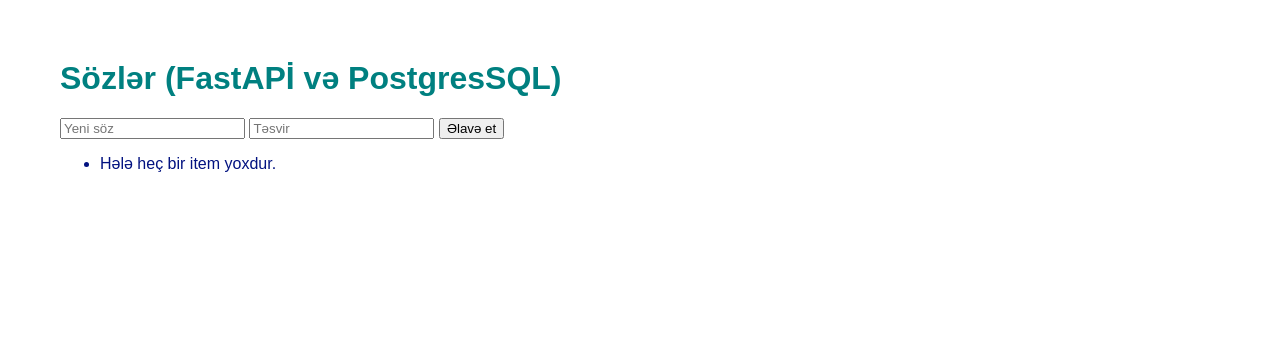
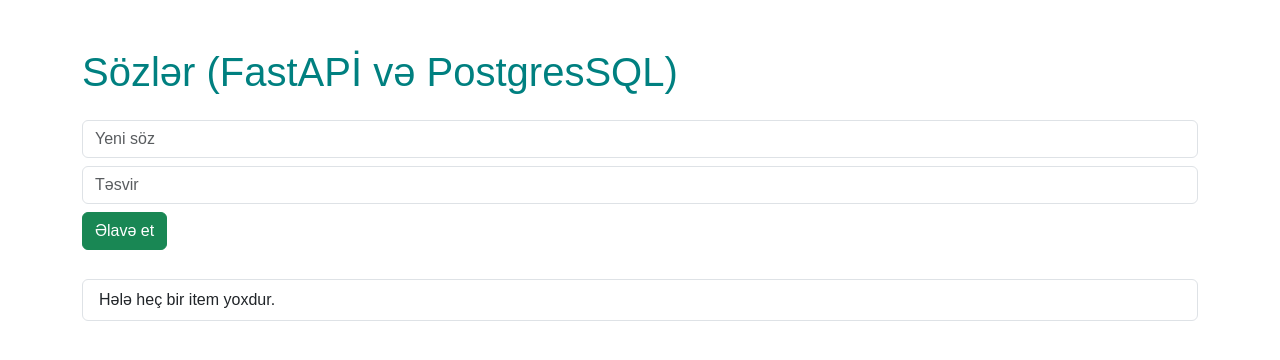
Before and after one commit to hasannagiev/fastapi_test, a FastAPI app: page / in a window 1280 px wide. Shown: the top 360 px of the page. Run offline with FastAPI, Linux system fonts and the light colour scheme.

Commit message:
bootsrap ile

```diff
--- a/app/static/style.css
+++ b/app/static/style.css
@@ -9,5 +9,5 @@
 
 li {
     margin: 5px 0;
-    color: #021280;
+    color: #008080;
 }
--- a/app/templates/index.html
+++ b/app/templates/index.html
@@ -2,34 +2,49 @@
 <html lang="az">
 <head>
     <meta charset="UTF-8">
-    <title>Item CRUD</title>
+    <title>CRUD_prinsipinin_izahı</title>
+    <!-- Bootstrap CSS -->
+    <link href="https://cdn.jsdelivr.net/npm/bootstrap@5.3.2/dist/css/bootstrap.min.css" rel="stylesheet">
     <link rel="stylesheet" href="/static/style.css">
 </head>
-<body>
-    <h1>Sözlər (FastAPİ və PostgresSQL)</h1>
+<body class="container mt-5">
 
-    <form action="/items/create" method="post">
-        <input type="text" name="name" placeholder="Yeni söz" required>
-        <input type="text" name="description" placeholder="Təsvir">
-        <button type="submit">Əlavə et</button>
+    <h1 class="text-teal mb-4">Sözlər (FastAPİ və PostgresSQL)</h1>
+
+    <!-- CREATE -->
+    <form action="/items/create" method="post" class="mb-4 d-flex gap-2 flex-wrap">
+        <input type="text" name="name" placeholder="Yeni söz" class="form-control" required>
+        <input type="text" name="description" placeholder="Təsvir" class="form-control">
+        <button type="submit" class="btn btn-success">Əlavə et</button>
     </form>
 
-    <ul>
+    <!-- ITEM LIST -->
+    <ul class="list-group">
         {% for item in items %}
-        <li>
-            {{ item.name }} - {{ item.description or "" }}
-            <form action="/items/update/{{ item.id }}" method="post" style="display:inline;">
-                <input type="text" name="name" placeholder="Yeni ad" required>
-                <input type="text" name="description" placeholder="Yeni təsvir">
-                <button type="submit">Redaktə et</button>
-            </form>
-            <form action="/items/delete/{{ item.id }}" method="post" style="display:inline;">
-                <button type="submit">Sil</button>
-            </form>
+        <li class="list-group-item d-flex justify-content-between align-items-center flex-wrap">
+            <div>
+                <strong>{{ item.name }}</strong> - {{ item.description or "" }}
+            </div>
+            <div class="d-flex gap-2 mt-2 mt-md-0">
+                <!-- UPDATE -->
+                <form action="/items/update/{{ item.id }}" method="post" class="d-flex gap-2 flex-wrap">
+                    <input type="text" name="name" placeholder="Yeni ad" class="form-control" required>
+                    <input type="text" name="description" placeholder="Yeni təsvir" class="form-control">
+                    <button type="submit" class="btn btn-primary btn-sm">Redaktə et</button>
+                </form>
+
+                <!-- DELETE -->
+                <form action="/items/delete/{{ item.id }}" method="post">
+                    <button type="submit" class="btn btn-danger btn-sm">Sil</button>
+                </form>
+            </div>
         </li>
         {% else %}
-        <li>Hələ heç bir item yoxdur.</li>
+        <li class="list-group-item">Hələ heç bir item yoxdur.</li>
         {% endfor %}
     </ul>
+
+    <!-- Bootstrap JS (optional) -->
+    <script src="https://cdn.jsdelivr.net/npm/bootstrap@5.3.2/dist/js/bootstrap.bundle.min.js"></script>
 </body>
 </html>
```
